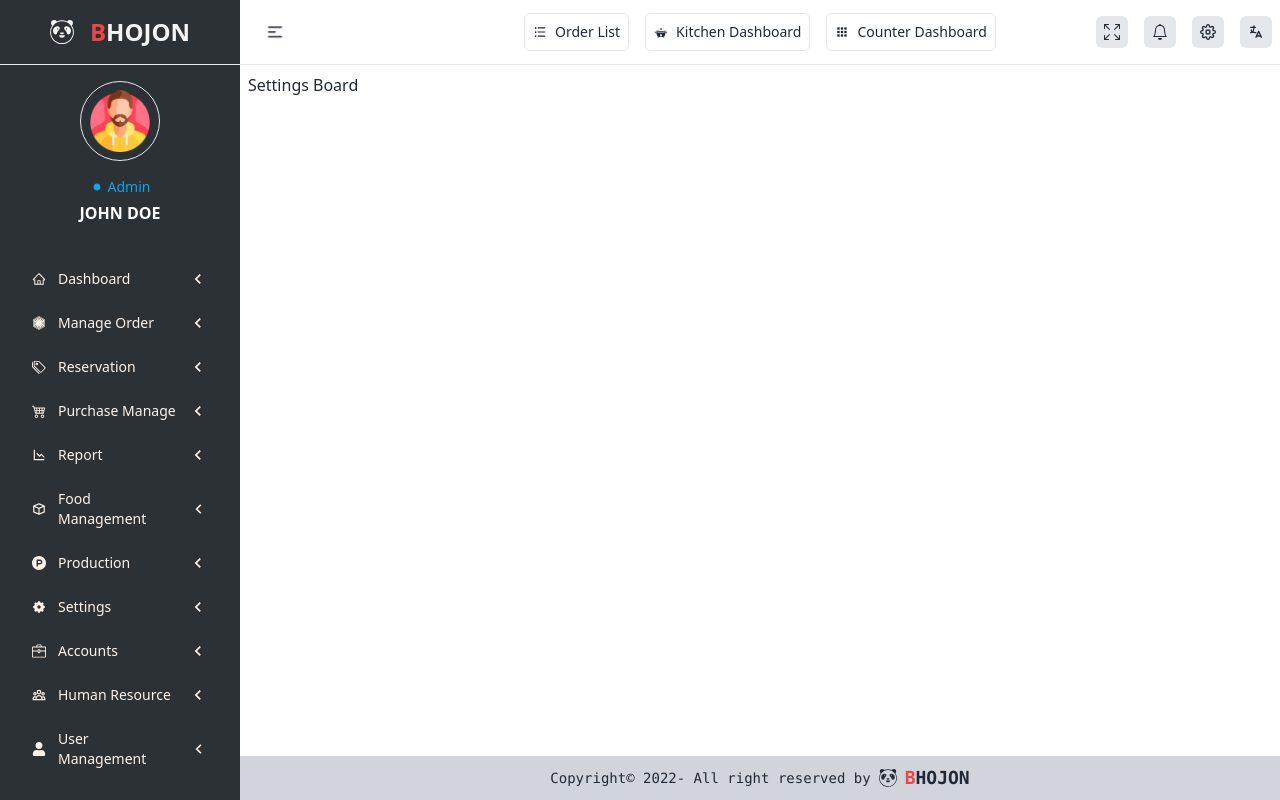
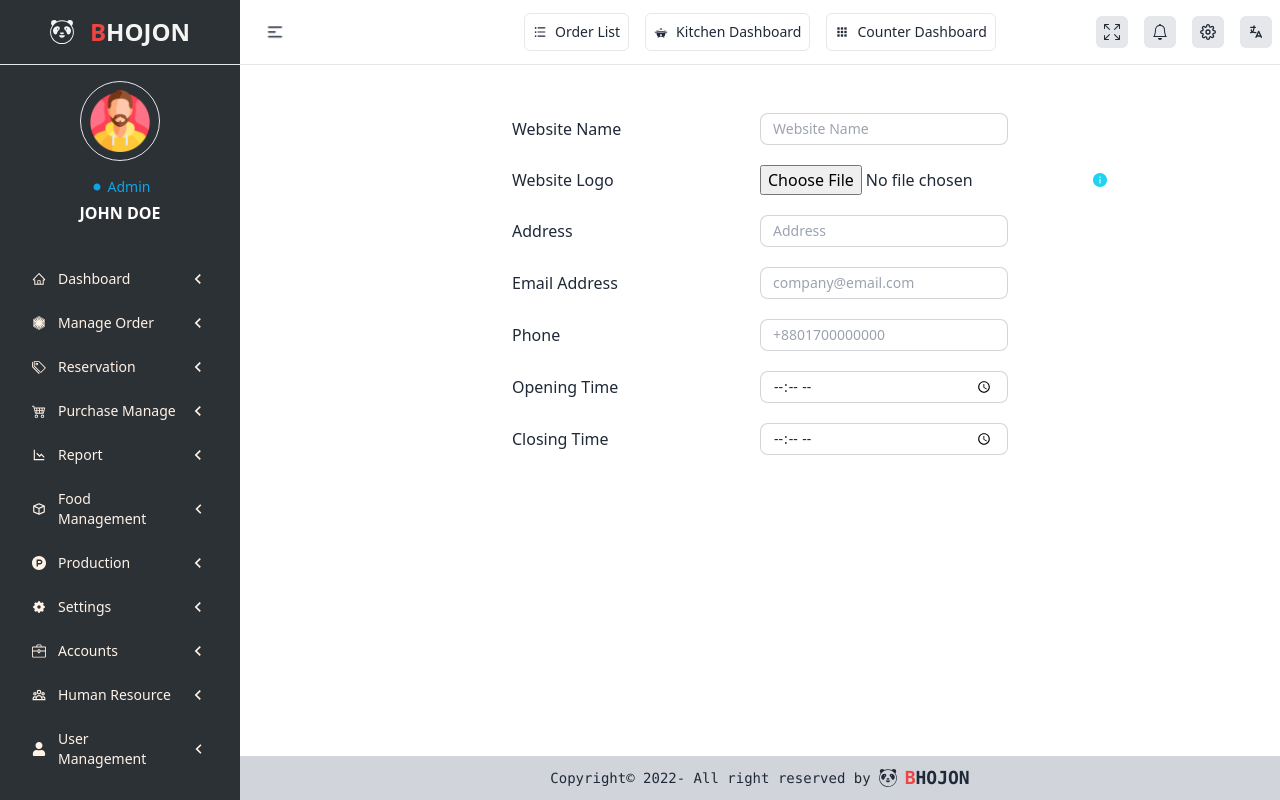
Before and after one commit to nDevers/Bhojon, a React (Create React App) app: page /dashboard/settings in a window 1280 px wide. Built offline with nearby package versions, Linux system fonts and the light colour scheme.

Commit message:
Settings page
Co-Authored-By: AbidHasanPiash <60427103+AbidHasanPiash@users.noreply.github.com>

```diff
--- a/src/pages/dashboard/Settings/SettingsBoard.js
+++ b/src/pages/dashboard/Settings/SettingsBoard.js
@@ -1,7 +1,70 @@
 import React from "react";
+import { AiFillInfoCircle } from "react-icons/ai";
 
 const SettingsBoard = () => {
-  return <div>Settings Board</div>;
+  return (
+    <div className="my-10">
+      <div className="flex flex-col gap-5 items-center justify-center p-2 m-2">
+        <div className="grid grid-cols-2 items-center w-3/6">
+          <h3>Website Name</h3>
+          <input
+            type="text"
+            placeholder="Website Name"
+            className="input input-bordered input-xs md:input-sm lg:input-sm w-full max-w-xs"
+          />
+        </div>
+        <div className="grid grid-cols-2 items-center w-3/6">
+          <h3>Website Logo</h3>
+          <div className="flex items-center gap-x-4">
+            <input type="file" id="myfile" name="myfile" />
+            <button className="p-1 text-cyan-400 border-0">
+              <AiFillInfoCircle />
+            </button>
+          </div>
+        </div>
+        <div className="grid grid-cols-2 items-center w-3/6">
+          <h3>Address</h3>
+          <input
+            type="text"
+            placeholder="Address"
+            className="input input-bordered input-xs md:input-sm lg:input-sm w-full max-w-xs"
+          />
+        </div>
+        <div className="grid grid-cols-2 items-center w-3/6">
+          <h3>Email Address</h3>
+          <input
+            type="email"
+            placeholder="company@email.com"
+            className="input input-bordered input-xs md:input-sm lg:input-sm w-full max-w-xs"
+          />
+        </div>
+        <div className="grid grid-cols-2 items-center w-3/6">
+          <h3>Phone</h3>
+          <input
+            type="tel"
+            placeholder="+8801700000000"
+            className="input input-bordered input-xs md:input-sm lg:input-sm w-full max-w-xs"
+          />
+        </div>
+        <div className="grid grid-cols-2 items-center w-3/6">
+          <h3>Opening Time</h3>
+          <input
+            type="time"
+            placeholder=""
+            className="input input-bordered input-xs md:input-sm lg:input-sm w-full max-w-xs"
+          />
+        </div>
+        <div className="grid grid-cols-2 items-center w-3/6">
+          <h3>Closing Time</h3>
+          <input
+            type="time"
+            placeholder=""
+            className="input input-bordered input-xs md:input-sm lg:input-sm w-full max-w-xs"
+          />
+        </div>
+      </div>
+    </div>
+  );
 };
 
 export default SettingsBoard;
```
